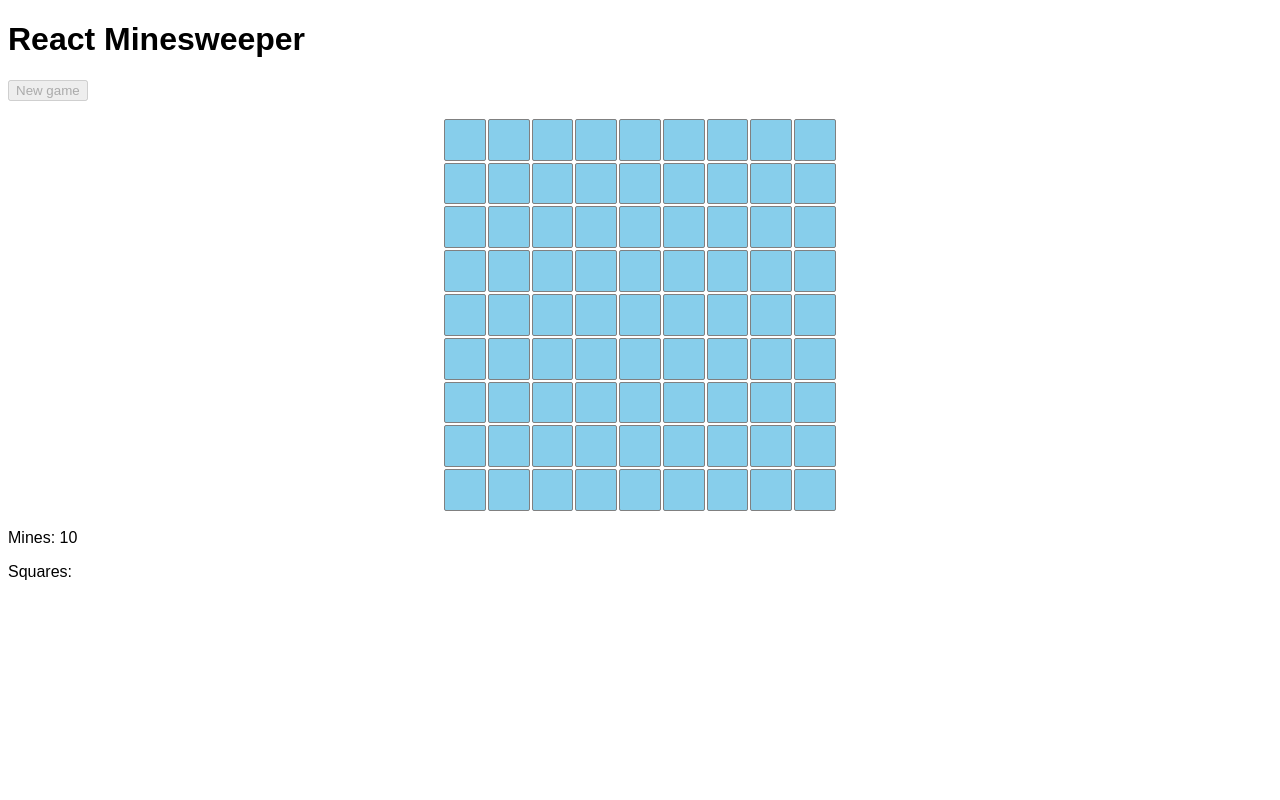
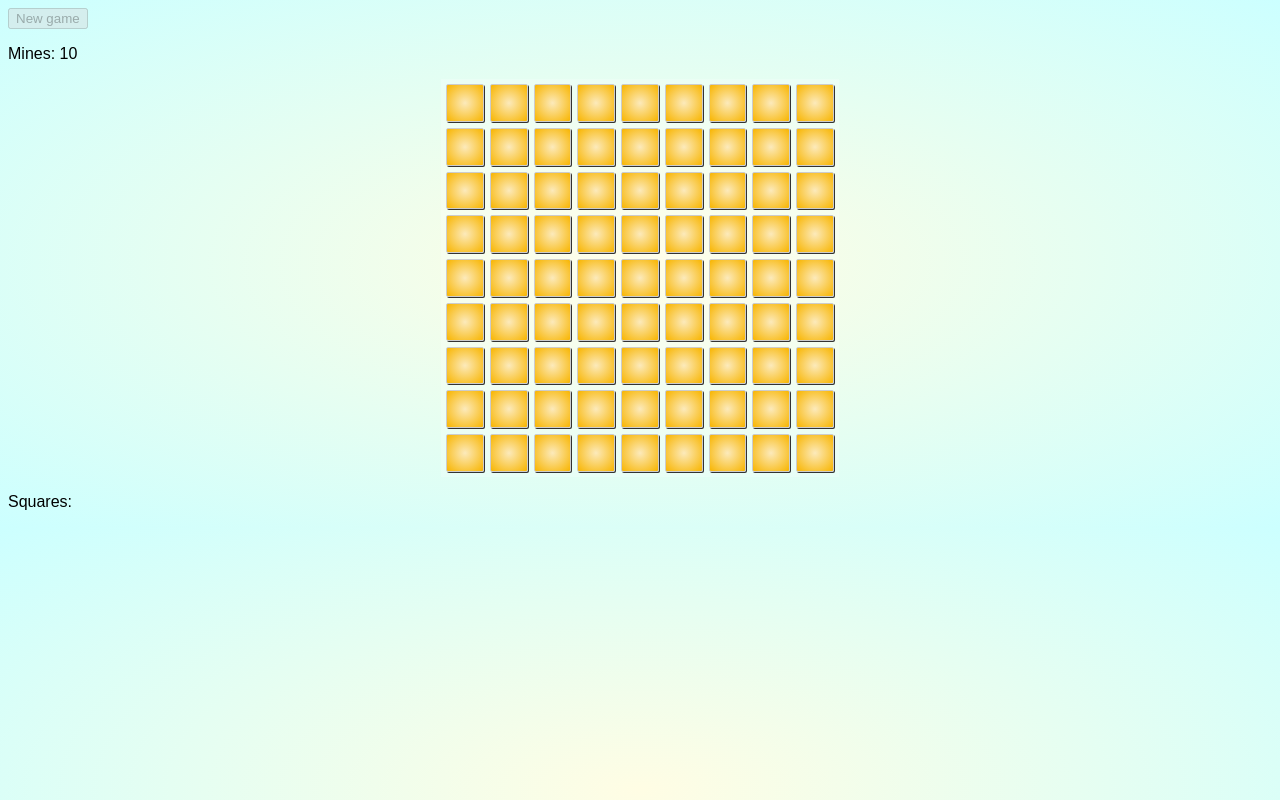
Before and after one commit to RinkAttendant6/threatsweeper, a React app: page / in a window 1280 px wide. Built offline with nearby package versions, Linux system fonts and the light colour scheme.

Commit message:
Improve styling

```diff
--- a/src/App.tsx
+++ b/src/App.tsx
@@ -5,7 +5,6 @@ export default class App extends React.Component {
     render() {
         return (
             <main>
-                <h1>React Minesweeper</h1>
                 <Game width={9} height={9} mines={10} />
             </main>
         );
--- a/src/Game.tsx
+++ b/src/Game.tsx
@@ -237,6 +237,12 @@ export default class Game extends React.Component<Props, State> {
             <button type='button' disabled={isGameInProgress} onClick={() => this.startNewGame()}>
                 New game
             </button>
+            <div className='header'>
+                <div>
+                    <p>Mines: {this.state.mines.size}</p>
+                </div>
+                <div />
+            </div>
             <GameBoard
                 squares={this.state.squares}
                 handleSquareClick={this.handleSquareClick.bind(this)}
@@ -244,7 +250,6 @@ export default class Game extends React.Component<Props, State> {
                 handleSquareDoubleClick={this.handleSquareDoubleClick.bind(this)}
                 isGameActive={isGameInProgress}
             />
-            <p>Mines: {this.state.mines.size}</p>
             <p>Squares: </p>
         </React.Fragment>;
     }
--- a/src/Square.tsx
+++ b/src/Square.tsx
@@ -18,31 +18,31 @@ export interface Props {
 export default class Square extends React.PureComponent<Props> {
     render() {
         let contents: string = ' ';
-        let colour: string = 'skyblue';
+        let className: string = 'covered';
 
         switch (this.props.squareState.displayState) {
             case 'covered':
                 break;
             case 'uncovered':
-                contents = String(this.props.squareState.surroundingMines || ' ');
-                colour = 'white';
+                contents = String(this.props.squareState.surroundingMines || '');
+                className = '';
                 break;
             case 'flagged':
                 contents = 'F';
-                colour = 'yellow';
+                className = 'flagged';
                 break;
             case 'maybe':
                 contents = '?';
-                colour = 'lime';
+                className = 'maybe';
                 break;
             case 'detonated':
                 contents = 'X';
-                colour = 'black';
+                className = 'detonated';
                 break;
         }
 
         return (
-            <td key={this.props.x + ' ' + this.props.y} style={{backgroundColor: colour}}>
+            <td key={this.props.x + ' ' + this.props.y} className={className}>
                 <button type='button'
                         disabled={!this.props.gameInProgress || ['uncovered', 'detonated'].includes(this.props.squareState.displayState)}
                         onClick={this.props.gameInProgress ? this.props.onClick : undefined}
--- a/src/styles/main.css
+++ b/src/styles/main.css
@@ -1,14 +1,15 @@
 html {
     font-family: sans-serif;
+    background-image: radial-gradient(#fffde4, #cff);
 }
 
 table {
     margin: 1em auto;
+    border-spacing: 0.25em;
+    background-color: rgba(255, 255, 255, 0.2);
 }
 
 td {
-    border: thin solid gray;
-    border-radius: 2px;
     width: 1cm;
     height: 1cm;
     text-align: center;
@@ -19,19 +20,42 @@ td {
 }
 
 td button {
+    border: thin solid #ccc;
+    border-radius: 2px;
     font-size: 1.5em;
     padding: 0.25rem;
     height: 100%;
     width: 100%;
     background-color: transparent;
     color: inherit;
-    border: 0;
 }
 
 td button:enabled {
     cursor: pointer;
 }
 
-td button:disabled {
-    opacity: inherit;
+td button:empty:disabled {
+    box-shadow: none;
 }
+
+td button:disabled:not(:empty) {
+    border-color: #999;
+}
+
+.covered button {
+    background: radial-gradient(#fceabb, #f8b500) no-repeat;
+    box-shadow: 1px 1px #333;
+}
+
+.maybe button {
+    background: radial-gradient(#56ab2f, #a8e063) no-repeat;
+}
+
+.flagged button {
+    color: white;
+    background: radial-gradient(#5d1674, #2f0047) no-repeat;
+}
+
+.detonated button {
+    background-color: red;
+}
```
